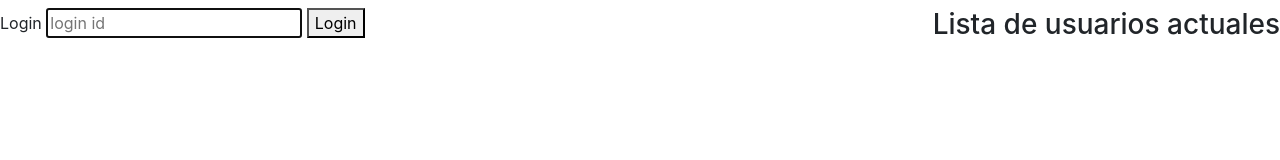
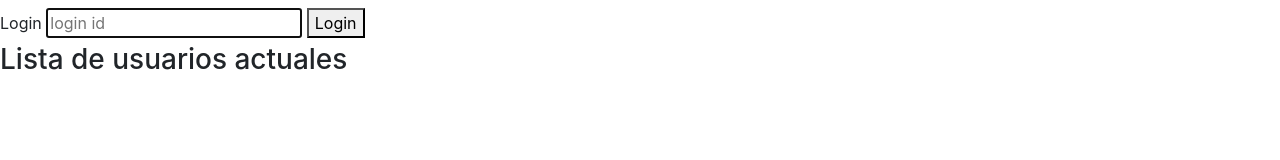
Before and after one commit to carlosmesac/WebRTC-ws, a website: page public/index.html in a window 1280 px wide. Drawn offline with nearby package versions, Linux system fonts and the light colour scheme.

Commit message:
Cambiando layout

```diff
--- a/public/index.html
+++ b/public/index.html
@@ -16,10 +16,7 @@
 </head>
 
 <body>
-    <aside id="list">
-        <h3>Lista de usuarios actuales</h3>
-        <p id='users-list'></p>
-    </aside>
+
     <div>
         <h1 id="user"></h1>
     </div>
@@ -37,7 +34,10 @@
         <button id="call">Call</button>
         <button id="close-call" style="visibility: hidden;">Close call</button>
     </div>
-
+    <div id="list">
+        <h3>Lista de usuarios actuales</h3>
+        <p id='users-list'></p>
+    </div>
     <script src="client.js"></script>
 
 </body>
--- a/public/style.css
+++ b/public/style.css
@@ -33,10 +33,3 @@ video#remote {
     height: 500px;
     display: none;
 }
-
-aside#list {
-    position: fixed;
-    right: 0;
-    border: 1px;
-    border-radius: 15px;
-}
```
